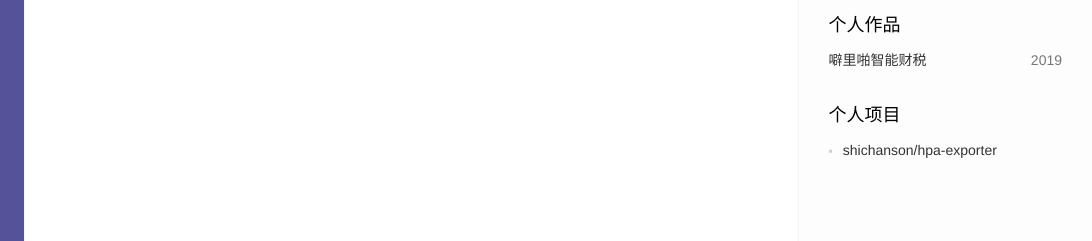
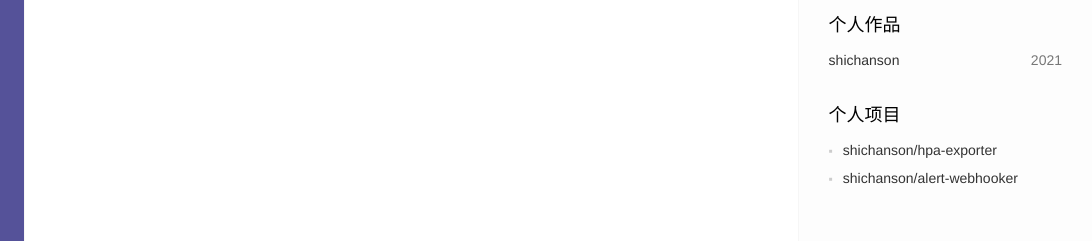
Before and after one commit to shichanson/shichanson.github.io, a plain HTML site: page about/index.html in a window 1280 px wide. Shown: the part 559-800 px from the top of the page, 188-1280 px from the left. Drawn offline with nearby package versions, Linux system fonts and the light colour scheme.

Commit message:
person  message

```diff
--- a/about/index.html
+++ b/about/index.html
@@ -484,9 +484,9 @@
         <ul class="work-list lh-2x">
 
           <li class="clearfix">
-            <a href="https://www.pilipa.cn" target="_blank" title="噼里啪智能财税">
-              <span>噼里啪智能财税</span>
-              <span class="pull-right text-muted">2019</span>
+            <a href="https://blog.shichanson.site" target="_blank" title="shichanson">
+              <span>shichanson</span>
+              <span class="pull-right text-muted">2021</span>
             </a>
           </li>
 
@@ -504,6 +504,13 @@
             <a href="https://github.com/shichanson/hpa-exporter" target="_blank" title="shichanson/hpa-exporter">
               <span class="repo-icon octicon octicon-repo"></span>
               <span class="repo-and-owner css-truncate-target">shichanson/hpa-exporter</span>
+            </a>
+          </li>
+
+          <li class="public source">
+            <a href="https://github.com/shichanson/alert-webhooker" target="_blank" title="shichanson/alert-webhooker">
+              <span class="repo-icon octicon octicon-repo"></span>
+              <span class="repo-and-owner css-truncate-target">shichanson/alert-webhooker</span>
             </a>
           </li>
 
```
